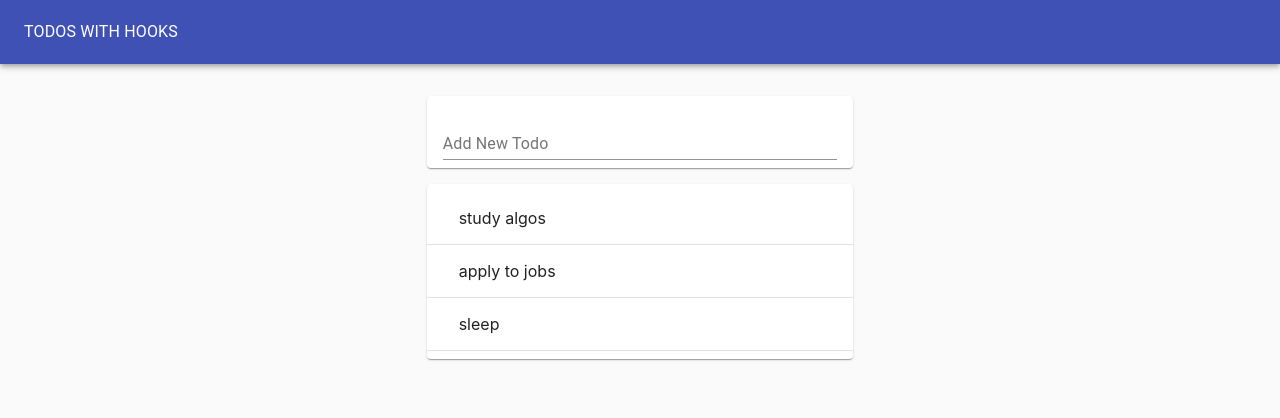
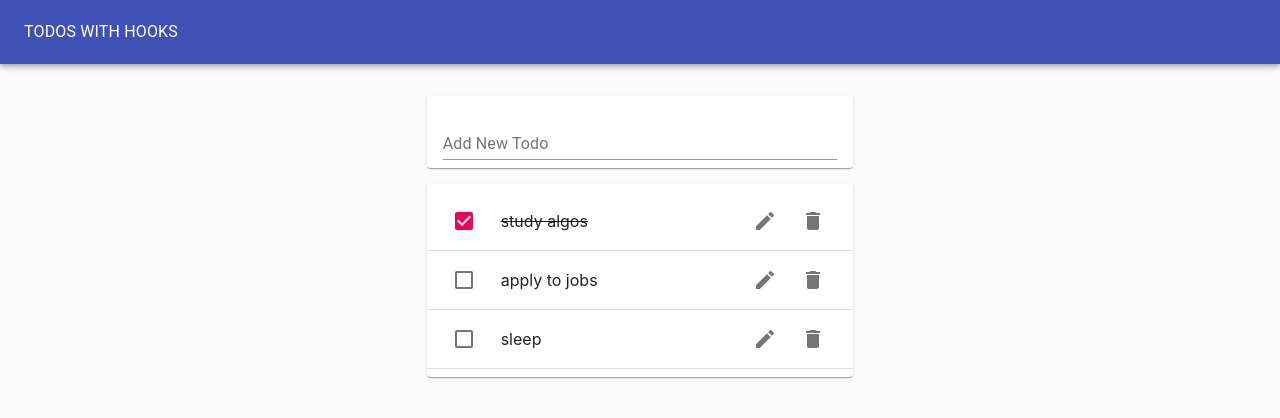
Before and after one commit to joannaylin/todo-hooks, a React (Create React App) app: page / in a window 1280 px wide. Shown: the top 418 px of the page. Built offline with nearby package versions, Linux system fonts and the light colour scheme.

Commit message:
add material icon and added delete and edit buttons

```diff
--- a/package.json
+++ b/package.json
@@ -4,6 +4,7 @@
   "private": true,
   "dependencies": {
     "@material-ui/core": "^4.11.0",
+    "@material-ui/icons": "^4.9.1",
     "@testing-library/jest-dom": "^4.2.4",
     "@testing-library/react": "^9.3.2",
     "@testing-library/user-event": "^7.1.2",
--- /dev/null
+++ b/src/Todo.js
@@ -0,0 +1,27 @@
+import React from "react";
+import ListItem from "@material-ui/core/ListItem";
+import ListItemText from "@material-ui/core/ListItem";
+import Checkbox from "@material-ui/core/Checkbox"
+import IconButton from "@material-ui/core/IconButton"
+import DeleteIcon from "@material-ui/icons/Delete"
+import EditIcon from "@material-ui/icons/Edit"
+import ListItemSecondaryAction from "@material-ui/core/ListItemSecondaryAction"
+
+export default function Todo({ task, completed }) {
+  return (
+    <ListItem>
+      <Checkbox tabIndex={-1} checked={completed} />
+      <ListItemText style={{textDecoration: completed ? "line-through" : "none"}}>
+        {task}
+      </ListItemText>
+      <ListItemSecondaryAction>
+        <IconButton aria-label="Edit">
+          <EditIcon />
+        </IconButton>
+        <IconButton aria-label="Delete">
+          <DeleteIcon />
+        </IconButton>
+      </ListItemSecondaryAction>
+    </ListItem>
+  );
+}
--- a/src/TodoApp.js
+++ b/src/TodoApp.js
@@ -9,7 +9,7 @@ import TodoForm from "./TodoForm.js";
 
 export default function TodoApp() {
   const initialTodos = [
-    { id: 1, task: "study algos", completed: false },
+    { id: 1, task: "study algos", completed: true },
     { id: 2, task: "apply to jobs", completed: false },
     { id: 3, task: "sleep", completed: false },
   ];
--- a/src/TodoList.js
+++ b/src/TodoList.js
@@ -1,9 +1,8 @@
 import React from "react";
 import Paper from "@material-ui/core/Paper";
 import List from "@material-ui/core/List";
-import ListItem from "@material-ui/core/ListItem";
-import ListItemText from "@material-ui/core/ListItem";
 import Divider from "@material-ui/core/Divider";
+import Todo from "./Todo";
 
 export default function TodoList(props) {
   return (
@@ -11,9 +10,7 @@ export default function TodoList(props) {
       <List>
         {props.todos.map((todo) => (
           <>
-            <ListItem>
-              <ListItemText>{todo.task}</ListItemText>
-            </ListItem>
+            <Todo task={todo.task} key={todo.id} completed={todo.completed} />
             <Divider />
           </>
         ))}
```
Also changed, not shown: 1 other file (tests, documents, lock files or other folders).
